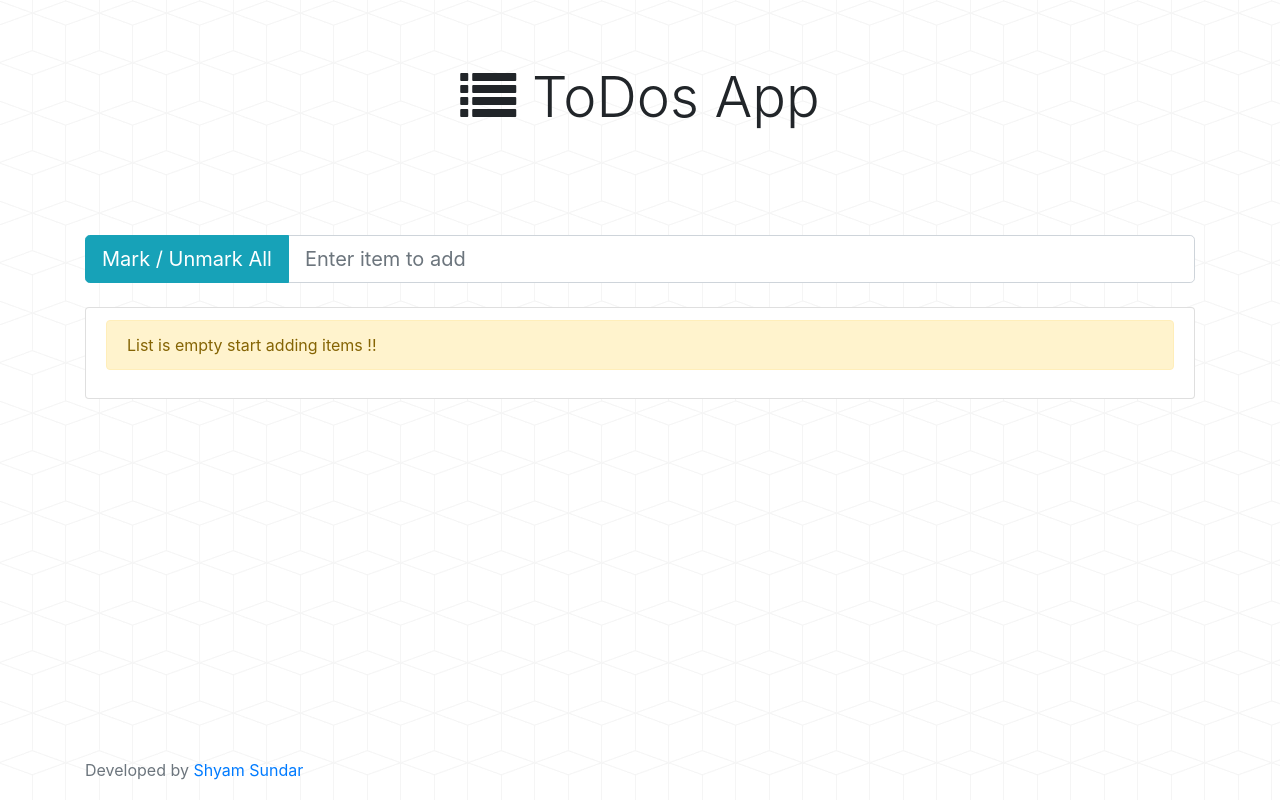
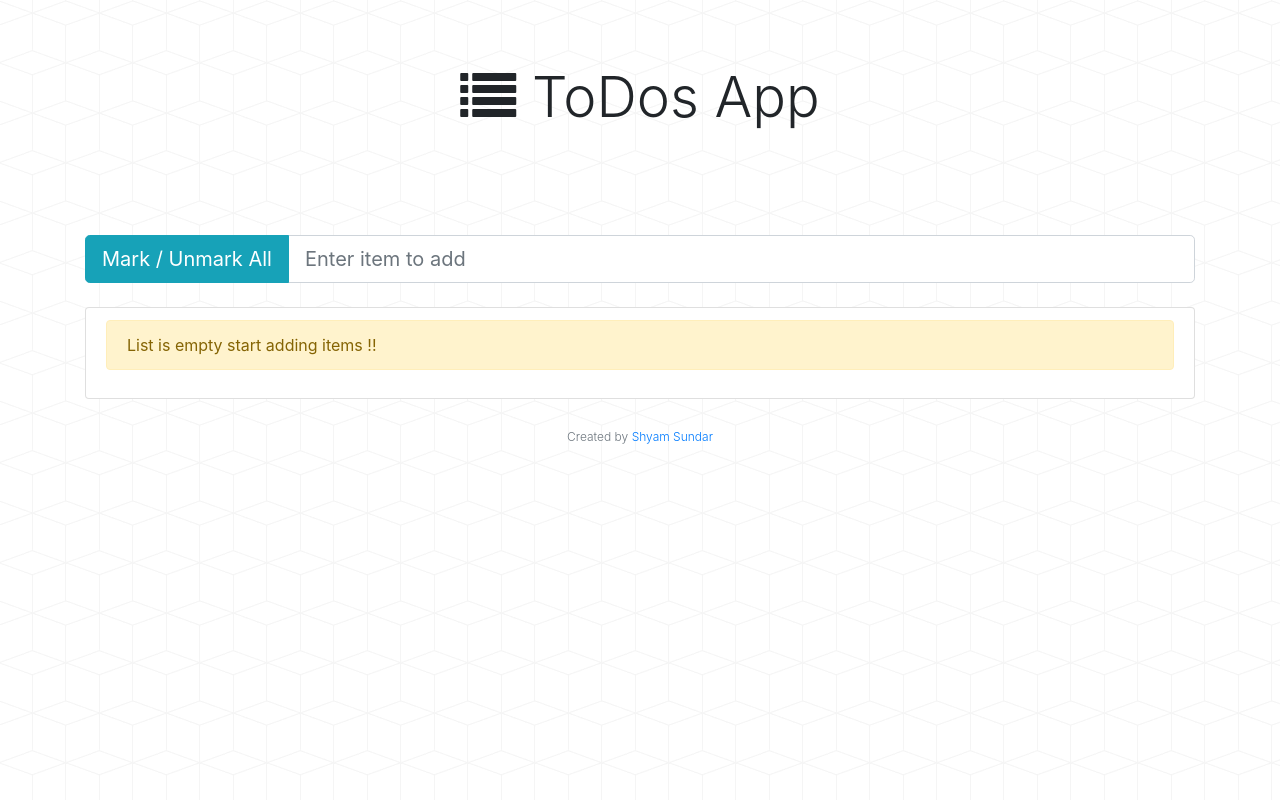
Before and after one commit to shyamsundar055/Todo-App, a React (Create React App) app: page / in a window 1280 px wide. Built offline with nearby package versions, Linux system fonts and the light colour scheme.

Commit message:
style changes

```diff
--- a/src/App.css
+++ b/src/App.css
@@ -1,14 +1,6 @@
 body{
     background-color: #ffffff;
     background-image: url("img/cubes.png");
-}
-.footer {
-    position: fixed;
-    bottom: 0;
-    width: 100%;
-    height: 60px;
-    line-height: 60px;
-    z-index: 9999;
 }
 
 .jumbotron{
--- a/src/App.js
+++ b/src/App.js
@@ -124,7 +124,6 @@ class App extends React.Component {
             <h1 className="display-4 text-center"><i className="fa fa-list"></i>&nbsp;ToDos App</h1>
           </div>
         </div>
-
         <div className="container">
           <div className="input-group input-group-lg">
             <div className="input-group-prepend">
@@ -151,10 +150,12 @@ class App extends React.Component {
           handleDelete={this.handleDelete}
           todoItemsCount={this.state.todoItemsCount}
           todoItemsPending={this.state.todoItemsPending} />
-
-        <footer className="footer">
+        <div className="container">
+            &nbsp;
+        </div>
+        <footer className="text-center text-muted font-weight-light">
           <div className="container">
-            <span className="text-muted">Developed by <a href="https://github.com/shyamsundar055" target="_blank" rel="noopener noreferrer">Shyam Sundar</a></span>
+            <span style={{fontSize:"12px"}} >Created by <a href="https://github.com/shyamsundar055" target="_blank" rel="noopener noreferrer">Shyam Sundar</a></span>
           </div>
         </footer>
       </>
```
